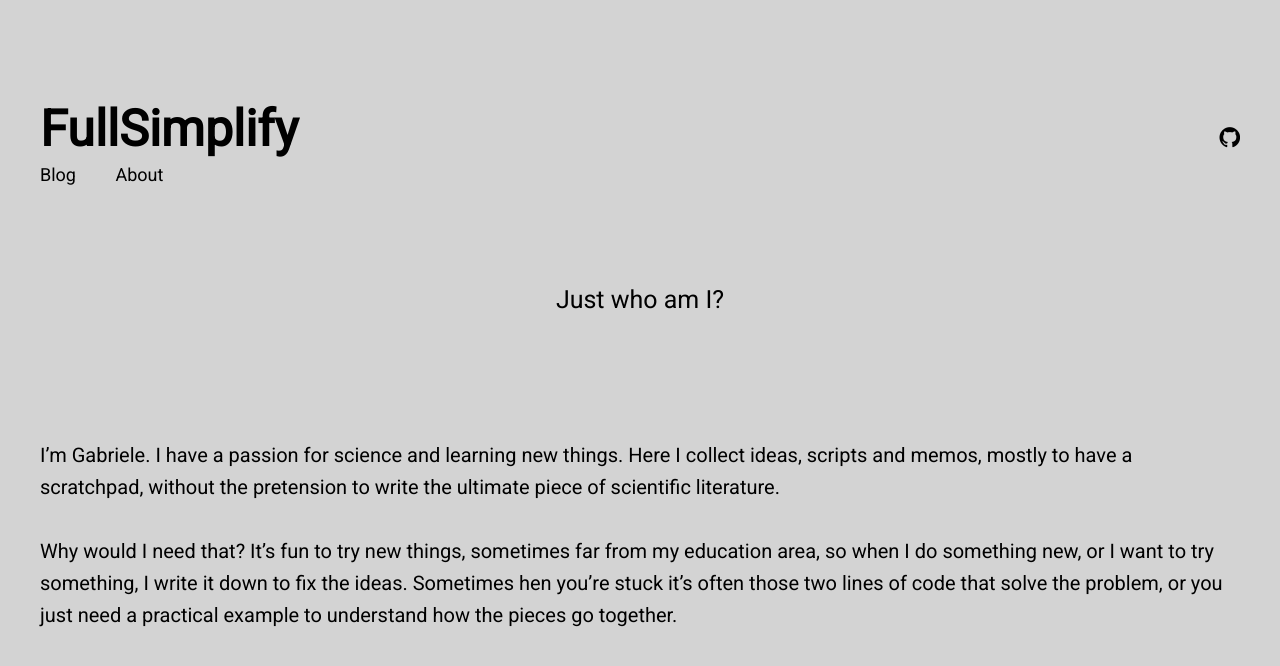
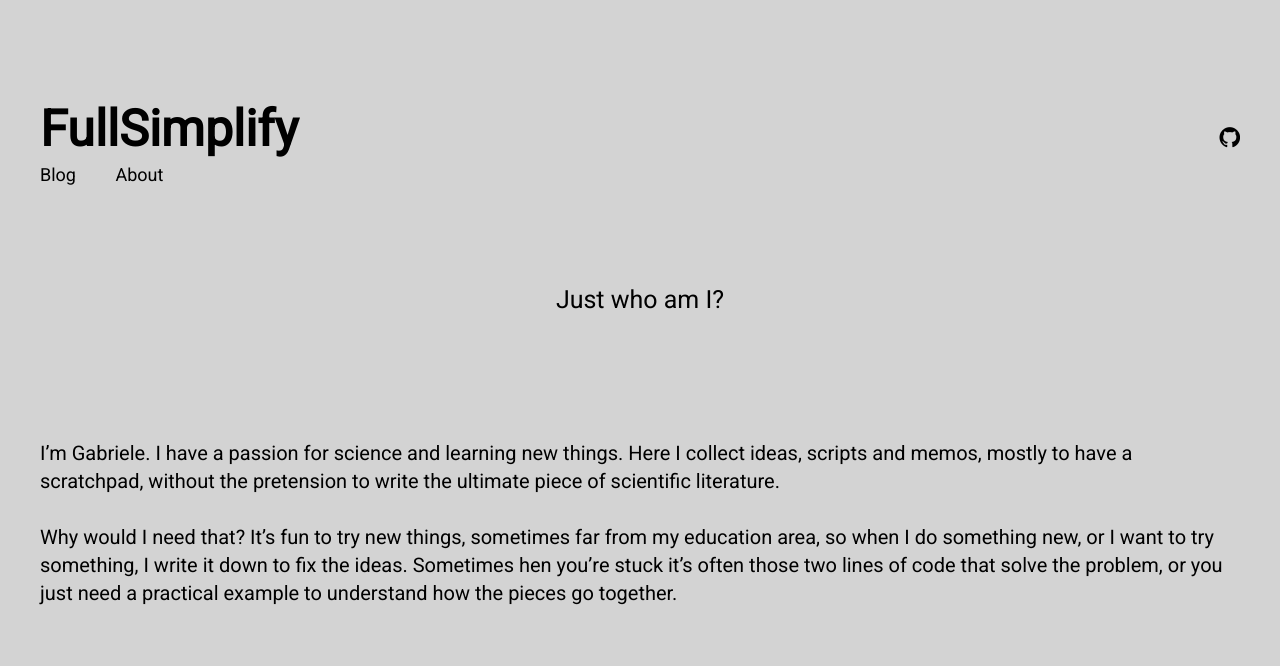
Before and after one commit to FullSimplify/FullSimplify.github.io, a Jekyll site: the page built from about.md, in a window 1280 px wide. Shown: the top 666 px of the page. Built offline with Jekyll 4.4.1, drawn with Linux system fonts in a browser that asks for light colours.

Commit message:
Update _default.scss

```diff
--- a/_sass/_default.scss
+++ b/_sass/_default.scss
@@ -18,7 +18,7 @@ a {
 
 p {
     font-size: 20px;
-    line-height: 32px;
+    line-height: 28px;
 	color: black;
 }
 
```
